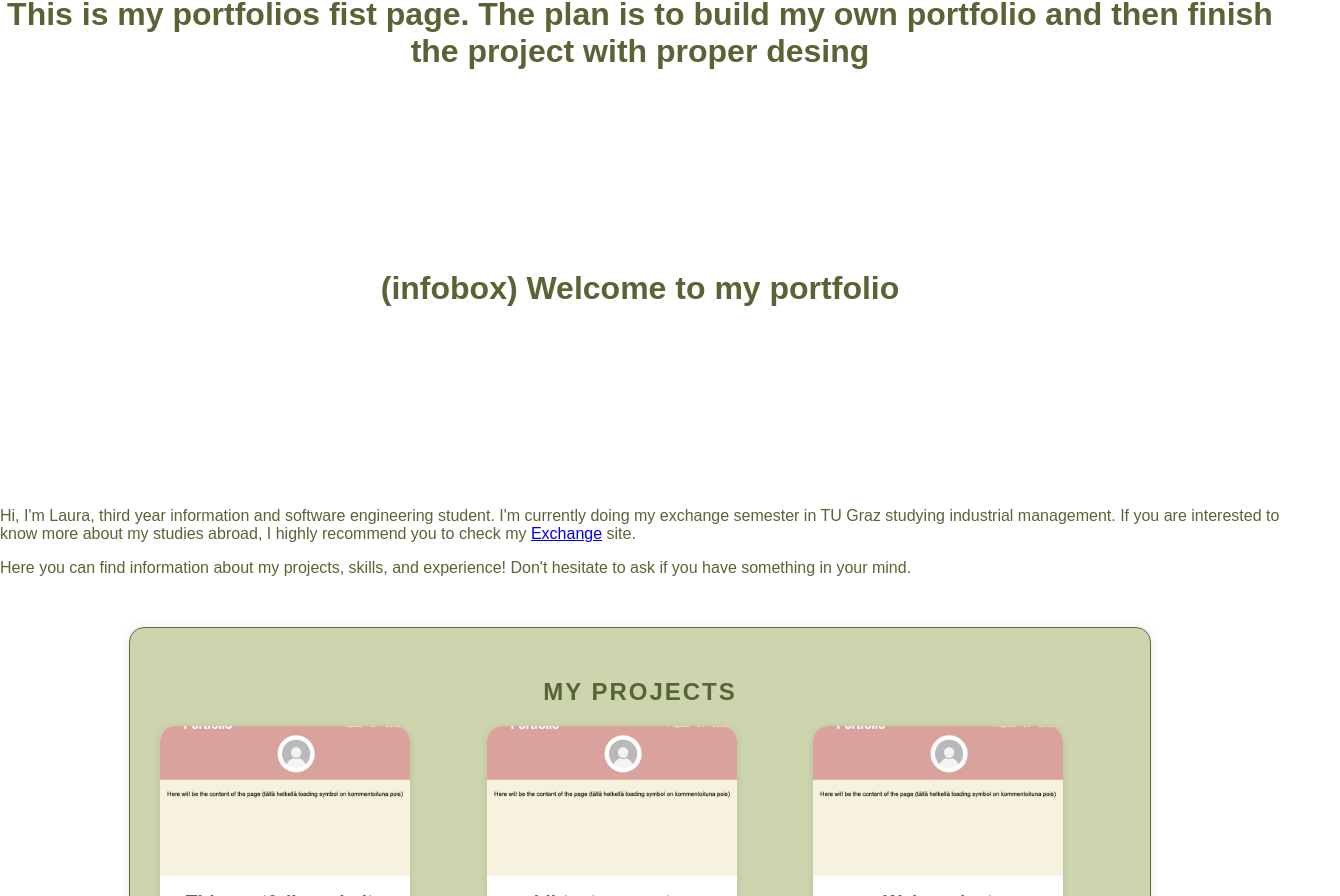
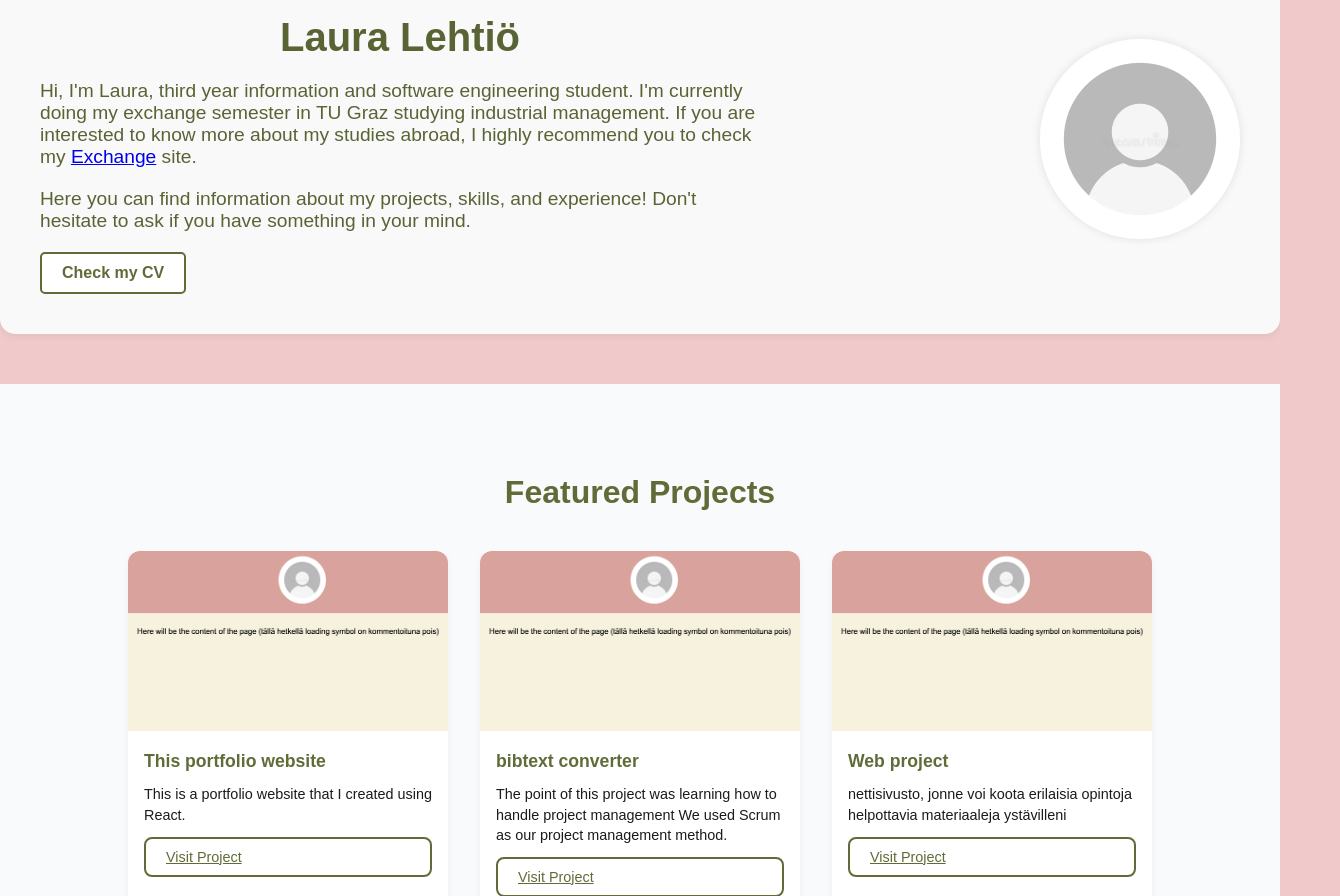
Before and after one commit to lehtio/portfolio, a React (Vite) app in the folder portfolio/: page / in a window 1280 px wide. Shown: the part 102-998 px from the top of the page, 1340 px wide, since content can reach past the window. Built offline with nearby package versions, Linux system fonts and the light colour scheme.

Commit message:
homepagen redesing

```diff
--- a/portfolio/src/App.css
+++ b/portfolio/src/App.css
@@ -1,5 +1,5 @@
 body {
-  background-color: #ffffff; /* Khaki-tausta */
+  background-color: #f0caca; /* Khaki-tausta */
   color: #596435;
   margin: 0;
   height: 100%;
--- a/portfolio/src/components/Header.jsx
+++ b/portfolio/src/components/Header.jsx
@@ -1,6 +1,6 @@
 import { useState, useEffect } from "react";
 import { Link } from "react-router-dom"; // React Router käyttöön
- import "../styles/NewHeader.css";
+ import "../styles/Header.css";
 import profileAvatar from "../images/profile-avatar.webp";
 
 export default function Header() {
--- a/portfolio/src/components/InfoBox.jsx
+++ b/portfolio/src/components/InfoBox.jsx
@@ -1,16 +1,23 @@
- /* import "../styles/InfoBox.css"; */
-import { Link } from "react-router-dom"; // React Router käyttöön
+import { Link } from "react-router-dom";
+import profileAvatar from "../images/profile-avatar.webp";
+/*import "../styles/InfoBox.css"; */ // Import the CSS file
 
 export default function InfoBox() {
   return (
     <div className="info-box">
-      <h1>(infobox) Welcome to my portfolio</h1>
+      <div className="info-content">
+        <h1>Laura Lehtiö</h1>
         <p>
           Hi, I'm Laura, third year information and software engineering student. I'm currently doing my
           exchange semester in TU Graz studying industrial management. If you are interested to know more about my studies abroad, I highly recommend you to
           check my <Link to="/exchange">Exchange</Link> site.
         </p>
         <p>Here you can find information about my projects, skills, and experience! Don't hesitate to ask if you have something in your mind.</p>
+        <Link to="/cv" className="cv-link">Check my CV</Link>
+      </div>
+      <div className="info-image">
+        <img src={profileAvatar} alt="Profile avatar" className="profile-avatar" />
+      </div>
     </div>
   );
 }
--- a/portfolio/src/components/Projects.jsx
+++ b/portfolio/src/components/Projects.jsx
@@ -1,34 +1,33 @@
-/* import "../styles/Projects.css"; */
 import projectImage from "../images/project-image.png"; // Import project image
 
 const projects = [
   { name: "This portfolio website",
     image: projectImage,
-    description: "This is a portfolio website that I created using React. I used React Router to create the different pages of the website. I also used CSS to style the website. I created this website to showcase my projects and skills.",
+    description: "This is a portfolio website that I created using React.",
     link: "https://github.com/lehtio/portfolio",
     category:"web"
   },
   { name: "bibtext converter",
     image: projectImage,
-    description: "small courseproject where we created a bibtext converter. The point of this project was learning how to handle project management and how to work in a team. We used Scrum as our project management method.",
+    description: "The point of this project was learning how to handle project management  We used Scrum as our project management method.",
     link: "https://github.com/lehtio/miniproject?tab=readme-ov-file",
     category:"web"
   },
   { name: "Web project",
     image: projectImage,
-    description: "Tarkoituksena on rakentaa nettisivusto, jonne voi koota erilaisia opintoja helpottavia materiaaleja kuten lukusuunnitelmapohjat ja kootut linkit eri opintokokonaisuuksien Quizletteihin.",
+    description: "nettisivusto, jonne voi koota erilaisia opintoja helpottavia materiaaleja ystävilleni",
     link: "https://github.com/lehtio/webproject",
     category:"web"
   },
   { name: "Small weather app",
     image: projectImage,
-    description: "I created a small weather app using React. I used the OpenWeatherMap API to get the weather data. I created this app to practice using APIs in React.",
+    description: " Small weather app using React. I used the OpenWeatherMap API to get the weather data.",
     link: "https://github.com/lehtio/projects",
     category:"web"
   },
-  { name: "Ohjelmointi 2 kurssin vakuutustenhallinnan sovellus",
+  { name: "vakuutustenhallinnan sovellus",
     image: projectImage,
-    description: "Ohjelmointi 2 kurssin lopputyönä tehty vakuutustenhallinnan sovellus, jossa voi muokata, poistaa ja lisätä vakuutuksia käyttäjille.",
+    description: "vakuutustenhallinnan sovellus, jossa voi muokata, poistaa ja lisätä vakuutuksia käyttäjille.",
     link: "https://github.com/osterava/Sovellus-vakuutusten-hallintaan-ohj2",
     category: "desktop application"
   },
@@ -37,7 +36,7 @@ const projects = [
 export default function Projects() {
   return (
     <div className="main-card">
-      <h2 className="title">My Projects</h2>
+      <h2 className="title">Featured Projects</h2>
       <div className="cards">
         {projects.map((project, index) => (
           <div key={index} className="card">
--- a/portfolio/src/pages/Home.jsx
+++ b/portfolio/src/pages/Home.jsx
@@ -3,11 +3,11 @@ import Projektit from "../components/Projects.jsx";
 import KieliTaito from "../components/LanguageSkill.jsx";
 import LoadingScreen from "../components/LoadingScreen.jsx";
 import Skills from "../components/Skills.jsx";
+import "../styles/HomePage.css";
 
 export default function Home() {
   return (
     <div className="main-content">
-      <h1>This is my portfolios fist page. The plan is to build my own portfolio and then finish the project with proper desing</h1>
       <InfoBox />
       <Projektit />
       <KieliTaito />
--- /dev/null
+++ b/portfolio/src/styles/HomePage.css
@@ -0,0 +1,285 @@
+.info-box {
+    display: flex;
+    justify-content: space-between;
+    align-items: center;
+    background-color: #f9f9f9;
+    padding: 40px;
+    border-radius: 15px;
+    box-shadow: 0 0 10px rgba(0, 0, 0, 0.1);
+    max-width: 1200px;
+    margin: 50px auto;
+  }
+
+  .info-content {
+    max-width: 60%;
+  }
+
+  .info-content h1 {
+    font-size: 2.5rem;
+    font-weight: bold;
+    margin-bottom: 20px;
+  }
+
+  .info-content p {
+    font-size: 1.2rem;
+    margin-bottom: 20px;
+  }
+
+  .cv-link {
+    display: inline-block;
+    padding: 10px 20px;
+    background-color: white;
+    color: #606c38;
+    border: 2px solid #606c38;
+    border-radius: 5px;
+    cursor: pointer;
+    font-size: 1rem;
+    font-weight: bold;
+    text-decoration: none;
+    transition: background-color 0.3s, color 0.3s;
+  }
+
+  .cv-link:hover {
+    background-color: #606c38;
+    color: white;
+  }
+
+  .info-image {
+    flex-shrink: 0;
+  }
+
+  .profile-avatar {
+    width: 200px;
+    height: 200px;
+    border-radius: 50%;
+    object-fit: cover;
+    box-shadow: 0 0 10px rgba(0, 0, 0, 0.1);
+  }
+
+
+
+
+
+
+/* PROJEKTIT */
+
+  .main-card {
+    padding: 4rem 2rem;
+    background-color: #f9fafb;
+    text-align: center;
+  }
+
+  .title {
+    font-size: 2rem;
+    font-weight: 600;
+    margin-bottom: 2.5rem;
+    color: #606c38;
+  }
+
+  .cards {
+    display: flex;
+    flex-wrap: wrap;
+    justify-content: center;
+    gap: 2rem;
+  }
+
+  .card {
+    background-color: white;
+    border-radius: 0.75rem;
+    box-shadow: 0 2px 6px rgba(0, 0, 0, 0.05);
+    max-width: 320px;
+    text-align: left;
+    transition: transform 0.2s ease;
+  }
+
+  .card:hover {
+    transform: translateY(-5px);
+  }
+
+  .card-image {.info-box {
+    display: flex;
+    justify-content: space-between;
+    align-items: center;
+    background-color: #f9f9f9;
+    padding: 40px;
+    border-radius: 15px;
+    box-shadow: 0 0 10px rgba(0, 0, 0, 0.1);
+    max-width: 1200px;
+    margin: 50px auto;
+}
+
+.info-content {
+    max-width: 60%;
+}
+
+.info-content h1 {
+    font-size: 2.5rem;
+    font-weight: bold;
+    margin-bottom: 20px;
+}
+
+.info-content p {
+    font-size: 1.2rem;
+    margin-bottom: 20px;
+}
+
+.cv-link {
+    display: inline-block;
+    padding: 10px 20px;
+    background-color: white;
+    color: #606c38;
+    border: 2px solid #606c38;
+    border-radius: 5px;
+    cursor: pointer;
+    font-size: 1rem;
+    font-weight: bold;
+    text-decoration: none;
+    transition: background-color 0.3s, color 0.3s;
+}
+
+.cv-link:hover {
+    background-color: #606c38;
+    color: white;
+}
+
+.info-image {
+    flex-shrink: 0;
+}
+
+.profile-avatar {
+    width: 200px;
+    height: 200px;
+    border-radius: 50%;
+    object-fit: cover;
+    box-shadow: 0 0 10px rgba(0, 0, 0, 0.1);
+}
+
+/* PROJEKTIT */
+
+.main-card {
+    padding: 4rem 2rem;
+    background-color: #f9fafb;
+    text-align: center;
+
+}
+
+.title {
+    font-size: 2rem;
+    font-weight: 600;
+    margin-bottom: 2.5rem;
+    color: #606c38;
+}
+
+.cards {
+    display: flex;
+    flex-wrap: wrap;
+    justify-content: center;
+    gap: 2rem;
+
+}
+
+.card {
+    background-color: white;
+    border-radius: 0.75rem;
+    box-shadow: 0 2px 6px rgba(0, 0, 0, 0.05);
+    max-width: 320px;
+    text-align: left;
+    transition: transform 0.2s ease;
+
+}
+
+.card:hover {
+    transform: translateY(-5px);
+}
+
+.card-image {
+    width: 100%;
+    height: 180px;
+    object-fit: cover;
+    border-top-left-radius: 0.75rem;
+    border-top-right-radius: 1.75rem;
+    background-color: #e5e7eb; /* harmaa placeholder */
+}
+
+.card-content {
+    padding: 1rem;
+    display: flex;
+    flex-direction: column;
+    gap: 0.75rem;
+}
+
+.card-title {
+    font-size: 1.1rem;
+    font-weight: 600;
+    color: #606c38;
+}
+
+.card-description {
+    font-size: 0.9rem;
+    color: #1b1b1b;
+    line-height: 1.4;
+}
+
+.project-button {
+    margin-top: auto;
+    padding: 10px 20px;
+    background-color: white;
+    color: #606c38;
+    border: none; /* Remove border */
+    border-radius: 5px;
+    font-size: 0.9rem;
+    font-weight: 500;
+    display: inline-block;
+    transition: background-color 0.2s ease;
+}
+
+.project-button:hover {
+    background-color: #606c38;
+    color: white;
+}
+    width: 100%;
+    height: 180px;
+    object-fit: cover;
+    border-top-left-radius: 0.75rem;
+    border-top-right-radius: 0.75rem;
+    background-color: #e5e7eb; /* harmaa placeholder */
+  }
+
+  .card-content {
+    padding: 1rem;
+    display: flex;
+    flex-direction: column;
+    gap: 0.75rem;
+  }
+
+  .card-title {
+    font-size: 1.1rem;
+    font-weight: 600;
+    color: #606c38;
+  }
+
+  .card-description {
+    font-size: 0.9rem;
+    color: #1b1b1b;
+    line-height: 1.4;
+  }
+
+  .project-button {
+    margin-top: auto;
+    padding: 10px 20px;
+    background-color: white;
+    color: #606c38;
+    border: 2px solid #606c38;
+    border-radius: 5px;
+    font-size: 0.9rem;
+    font-weight: 500;
+    border-radius: 0.5rem;
+    display: inline-block;
+    transition: background-color 0.2s ease;
+  }
+
+  .project-button:hover {
+    background-color: #606c38;
+
+     color: white;
+      }
--- a/portfolio/src/styles/InfoBox.css
+++ b/portfolio/src/styles/InfoBox.css
@@ -1,5 +1,5 @@
 
-.info-box {
+.ainfo-box {
   display: flex;
   justify-content: center;
   align-items: center;
@@ -14,7 +14,7 @@
   margin: 50px auto;
   margin-bottom: 100px;
 }
-  .info-box h1 {
+  .ainfo-box h1 {
     font-size: 30px;
     font-family: Kingdom; /* Kingdom fontti käyttöön */
     text-transform: uppercase; /* Muuttaa isoksi */
@@ -22,13 +22,13 @@
     font-weight: bold;
     margin-bottom: 15px;
   }
-  .info-box p {
+  .ainfo-box p {
     font-size: 20px;
     font-family: Kingdom;
     text-align: center;
   }
 
-  .info-box a {
+  .ainfo-box a {
     color: rgb(102, 69, 41);
 
     font-size: 20px;
--- a/portfolio/src/styles/Projects.css
+++ b/portfolio/src/styles/Projects.css
@@ -1,5 +1,5 @@
 /* Green container - takes 75% of the screen width */
-.main-card {
+.amain-card {
   display: flex;
   flex-direction: column;
   align-items: center;
@@ -8,12 +8,12 @@
   border-radius: 15px;
   box-shadow: 0 0 10px rgba(0, 0, 0, 0.1);
   background-color: #ccd5ae;
-  border: 1px solid #606c38;
+
   margin: 50px auto; /* Center the box */
 }
 
 /* Title */
-.title {
+.atitle {
   font-size: 24px;
   text-transform: uppercase;
   letter-spacing: 2px;
@@ -23,7 +23,7 @@
 }
 
 /* Cards grid - Automatically adjusts based on screen width */
-.cards {
+.acards {
   display: grid;
   grid-template-columns: repeat(auto-fit, minmax(250px, 1fr)); /* Flexible grid */
   gap: 20px;
@@ -33,7 +33,7 @@
 }
 
 /* Individual card */
-.card {
+.acard {
   display: flex;
   flex-direction: column;
   width: 250px;
@@ -46,14 +46,14 @@
 }
 
 /* Image at the top */
-.card img {
+.acard img {
   width: 100%;
   height: 150px;
   object-fit: cover;
 }
 
 /* Card content */
-.card-content {
+.acard-content {
   padding: 15px;
   display: flex;
   flex-direction: column;
@@ -62,7 +62,7 @@
 }
 
 /* Title inside card */
-.card-title {
+.acard-title {
   font-size: 1.2rem;
   font-weight: bold;
   color: #606c38;
@@ -70,14 +70,14 @@
 }
 
 /* Description inside card */
-.card-description {
+.acard-description {
   font-size: 0.9rem;
   color: #333;
   flex-grow: 1; /* Pushes button to bottom */
 }
 
 /* Visit Project Button */
-.project-button {
+.aproject-button {
   display: inline-block;
   text-decoration: none;
   padding: 8px 12px;
@@ -90,23 +90,6 @@
   transition: 0.3s;
 }
 
-.project-button:hover {
+.aproject-button:hover {
   background-color: #445227;
 }
-
-/* Responsive Design */
-@media (max-width: 768px) {
-  .main-card {
-    width: 90%; /* Make green container bigger on small screens */
-  }
-
-  .cards {
-    grid-template-columns: repeat(auto-fit, minmax(200px, 1fr)); /* Smaller cards on small screens */
-  }
-}
-
-@media (max-width: 480px) {
-  .cards {
-    grid-template-columns: 1fr; /* Single column on very small screens */
-  }
-}
```
Lines whose indentation alone changed are shown as unchanged.
